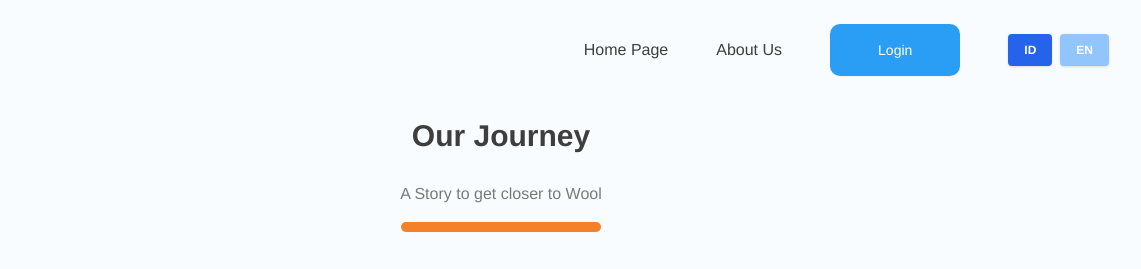
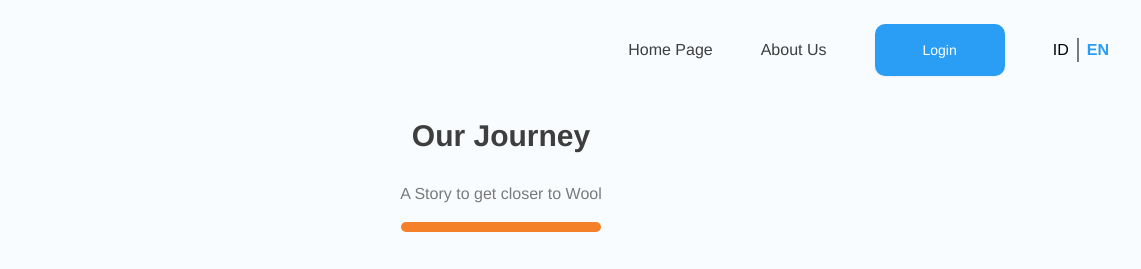
Before and after one commit to Mdzikri/do-check-backup, a Gatsby site: page /about-us in a window 1280 px wide. Shown: the top 269 px of the page, 139-1280 px from the left. Built offline with nearby package versions, Linux system fonts and the light colour scheme; Gatsby itself is replaced by a stand-in of ours; a web font is replaced by a local one; what tw-elements would draw is missing.

Commit message:
feat: change ui for language components

```diff
--- a/package.json
+++ b/package.json
@@ -27,6 +27,7 @@
     "gatsby-plugin-sass": "^6.8.0",
     "gatsby-plugin-sharp": "^5.8.1",
     "gatsby-plugin-sitemap": "^6.8.0",
+    "gatsby-plugin-smoothscroll": "^1.2.0",
     "gatsby-source-filesystem": "^5.8.0",
     "gatsby-transformer-sharp": "^5.8.0",
     "gatsby-transformer-yaml": "^5.10.0",
--- a/src/components/button/button.tsx
+++ b/src/components/button/button.tsx
@@ -20,7 +20,7 @@ const Button: React.FC<IButtonProps> = ({
       className={`${pill ? "rounded-[100px]" : "rounded-[10px]"} ${
         className ? className : " "
       } bg-wool-blue py-2 px-6 md:py-4 md:px-12 text-sm md:text-md text-white shadow-sm hover:opacity-80 focus-visible:outline focus-visible:outline-2 focus-visible:outline-offset-2 focus-visible:outline-wool-blue flex justify-between items-center`}
-      onClick={() => onClick}
+      onClick={onClick}
     >
       {children}
       {icon && (
--- a/src/components/footer/index.tsx
+++ b/src/components/footer/index.tsx
@@ -3,6 +3,7 @@ import WoolLogo from "../../assets/images/logo-blue.png";
 import PhoneIcon from "../../assets/images/icons/phone-icon.png";
 import LetterIcon from "../../assets/images/icons/letter-icon.png";
 import { contactData } from "../../dummy/contact";
+import { Link } from "gatsby";
 
 export default function Footer() {
   return (
@@ -23,13 +24,13 @@ export default function Footer() {
           <span className="font-bold">Navigation</span>
           <ul className="md:pt-10 text-[#3e3e3e]">
             <li className="my-2">
-              <a href="">About Us</a>
+              <Link target="_blank" to="/en/about-us">About Us</Link>
             </li>
             <li className="my-2">
-              <a href="">Wool For Company</a>
+              <a href="#">Wool For Company</a>
             </li>
             <li className="my-2">
-              <a href="">Join as a Coach</a>
+              <a target="_blank" href={`https://wa.me/${process.env.WA_PHONE_NUMBER}`}>Join as a Coach</a>
             </li>
           </ul>
         </div>
--- a/src/components/lang/index.tsx
+++ b/src/components/lang/index.tsx
@@ -2,10 +2,9 @@ import React, { useCallback } from "react";
 import { changeLocale } from "gatsby-plugin-react-intl";
 
 export default function Lang() {
-
   const changeLangHandler = useCallback(
     (lang: "en" | "id") => {
-      console.log("lang", lang);
+      alert("This Feature were currently under development");
       changeLocale(lang);
     },
     [changeLocale]
@@ -13,18 +12,18 @@ export default function Lang() {
 
   return (
     <div className="lang flex items-center">
-      <button
+      <span
+        className="cursor-pointer pr-2 border-r border-[#7a7a7a]"
         onClick={() => changeLangHandler("id")}
-        className="bg-blue-600 mr-2 hover:bg-blue-600 text-white font-semibold 2xl:py-4 2xl:px-6 py-2 px-4 text-xs rounded shadow"
       >
         ID
-      </button>
-      <button
+      </span>
+      <span
+        className="font-bold text-wool-blue cursor-pointer pl-2 border-l border-[#7a7a7a]"
         onClick={() => changeLangHandler("en")}
-        className="bg-blue-300 hover:bg-blue-600 text-white font-semibold 2xl:py-4 2xl:px-6 py-2 px-4 text-xs rounded shadow"
       >
         EN
-      </button>
+      </span>
     </div>
   );
 }
--- a/src/components/navbar/index.tsx
+++ b/src/components/navbar/index.tsx
@@ -11,42 +11,19 @@ import Button from "../button/button";
 import Lang from "../lang";
 
 export default function Navbar() {
-  const [activeNavbar, setActiveNavbar] = useState([
+  const [lang, setLang] = useState<string>("en");
+  const navbarItem = [
     {
       id: 0,
       title: "Home Page",
-      href: "/en/",
-      isActive: true,
+      href: `/${lang}/`,
     },
     {
       id: 1,
       title: "About Us",
-      href: "/en/about-us",
-      isActive: false,
+      href: `/${lang}/about-us`,
     },
-  ]);
-
-  console.log('Test Automation')
-
-  const navbarHandler: INavbarHandler<ActiveNavbarKeys> = useCallback(
-    (key, other) =>
-      setActiveNavbar(
-        activeNavbar.map((item) => {
-          item.isActive = false;
-          if (isEqual(item[key], other)) item.isActive = true;
-          return item;
-        })
-      ),
-    [isEqual, activeNavbar, setActiveNavbar]
-  );
-
-  useEffect(() => {
-    const location = window.location.pathname;
-    const path = location.substring(0, size(location) - 1);
-
-    if (location && path) navbarHandler("href", path);
-    else navbarHandler("id", 0);
-  }, []);
+  ];
 
   return (
     <header className="absolute inset-x-0 top-0 z-50">
@@ -69,6 +46,7 @@ export default function Navbar() {
         <div className="flex lg:hidden">
           <button
             type="button"
+            onClick={() => alert('mobile menu')}
             className="-m-2.5 inline-flex items-center justify-center rounded-md p-2.5 text-gray-700"
           >
             <span className="sr-only">Open main menu</span>
@@ -89,7 +67,7 @@ export default function Navbar() {
           </button>
         </div>
         <div className="hidden lg:flex items-center lg:gap-x-12">
-          {activeNavbar.map((item) => {
+          {navbarItem.map((item) => {
             return (
               <Link
                 key={item.id}
--- a/src/pages/about-us.tsx
+++ b/src/pages/about-us.tsx
@@ -6,6 +6,7 @@ import DefaultLayout from "../layouts/defaultLayout";
 import OurMissionSection from "../section/ourMission";
 import OurValueSection from "../section/ourValue";
 import OurTeamSection from "../section/ourTeam";
+import { navigate } from "gatsby";
 
 const AboutUs: React.FC<PageProps> = () => {
   return (
@@ -17,6 +18,9 @@ const AboutUs: React.FC<PageProps> = () => {
       <CollabSection
         text="Wool can help your business thrive. Let's work together"
         buttonText="Call Admin"
+        action={() =>
+          (window.location.href = `https://wa.me/${process.env.WA_PHONE_NUMBER}`)
+        }
       />
     </DefaultLayout>
   );
--- a/src/pages/index.tsx
+++ b/src/pages/index.tsx
@@ -25,6 +25,9 @@ const IndexPage: React.FC<PageProps> = () => {
       <CollabSection
         buttonText="Request FREE Demo"
         text="Collaborate with Wool, allow people to contribute their best!"
+        action={() =>
+          (window.location.href = `https://wa.me/${process.env.WA_PHONE_NUMBER}`)
+        }
       />
       <FaqSection />
     </DefaultLayout>
--- a/src/section/hero/alternate/index.tsx
+++ b/src/section/hero/alternate/index.tsx
@@ -5,6 +5,8 @@ import MiscOne from "../../../assets/images/misc-1.png";
 import MiscTwo from "../../../assets/images/misc-2.png";
 import Button from "../../../components/button/button";
 // import { clientData } from "../../../dummy/client";
+import { navigate } from "gatsby";
+import scrollTo from 'gatsby-plugin-smoothscroll'
 
 export default function HeroAlternate() {
   return (
@@ -29,7 +31,7 @@ export default function HeroAlternate() {
               difference. We get that. Each feature and value of our platform is
               curated with your comfort in mind.
             </p>
-            <Button className="mt-10 relative">Get Started</Button>
+            <Button onClick={() => scrollTo('#section-problem')} className="mt-10 relative">Get Started</Button>
 
             {/* Client Sub Section */}
             <div className="md:flex items-center w-100 mt-10 md:mt-20">
--- a/src/section/ourTeam/index.tsx
+++ b/src/section/ourTeam/index.tsx
@@ -10,15 +10,14 @@ const OurTeamSection = () => {
       <div className="flex flex-wrap w-full items-center justify-center py-10">
         {teamData.map((team, i) => {
           return (
-            <>
+            <React.Fragment key={team.id}>
               <CardTeam
-                key={team.id}
                 image={team.photo}
                 name={team.name}
                 position={team.position}
               />
               {i === 3 && <div className="basis-full" />}
-            </>
+            </React.Fragment>
           );
         })}
       </div>
```
Also changed, not shown: src/section/collab/collab.tsx (+6 -2 lines), src/images/icon.png, 1 other file.
